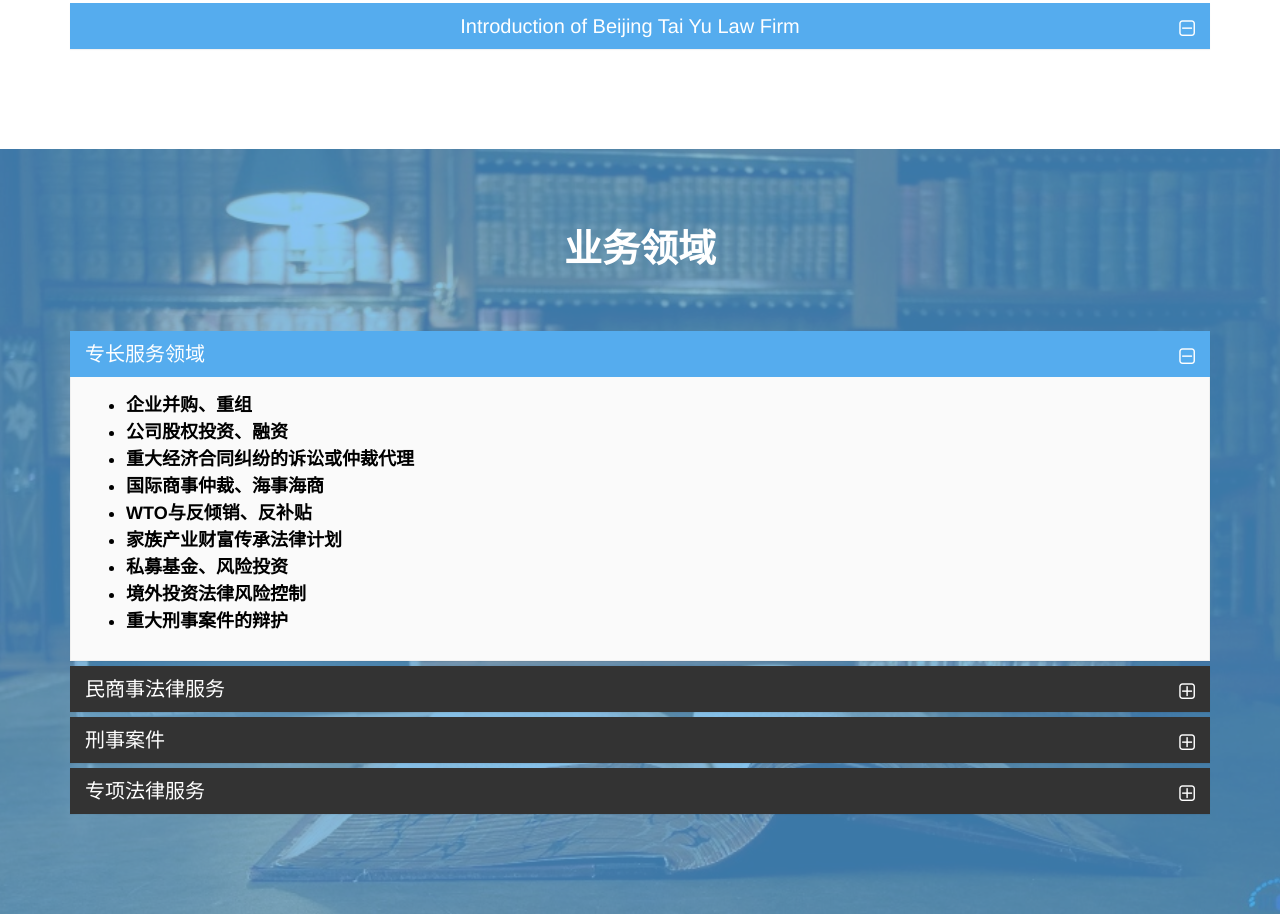
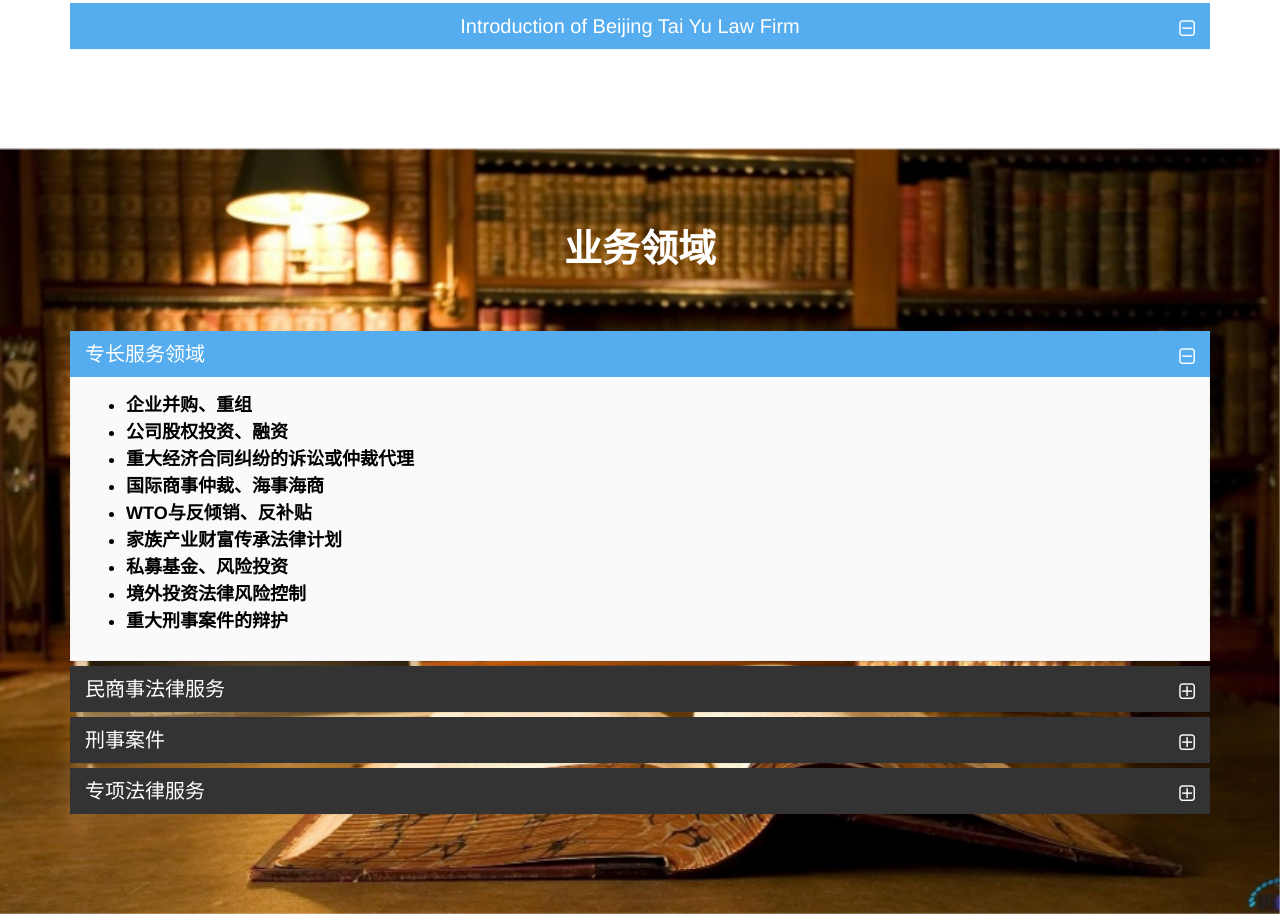
Before and after one commit to taiyuelawfirm/taiyuelawfirm, a plain HTML site: page index.html in a window 1280 px wide. Shown: the part 1679-2593 px from the top of the page. Drawn offline with Linux system fonts and the light colour scheme.

Commit message:
[MOD] delete transparency
delete transparency

```diff
--- a/css/style.css
+++ b/css/style.css
@@ -239,10 +239,10 @@ blockquote {
 	z-index: 2;
 	width: 100%;
 	height: 100%;
-	background-color: rgba(0, 0, 0, 0.7);
+	background-color: rgba(0, 0, 0, 0);
 }
 .translucent-bg.blue:after {
-	background-color: rgba(85, 172, 238, 0.7);
+	background-color: rgba(85, 172, 238, 0);
 }
 .translucent-bg .container {
 	z-index: 3;
```
